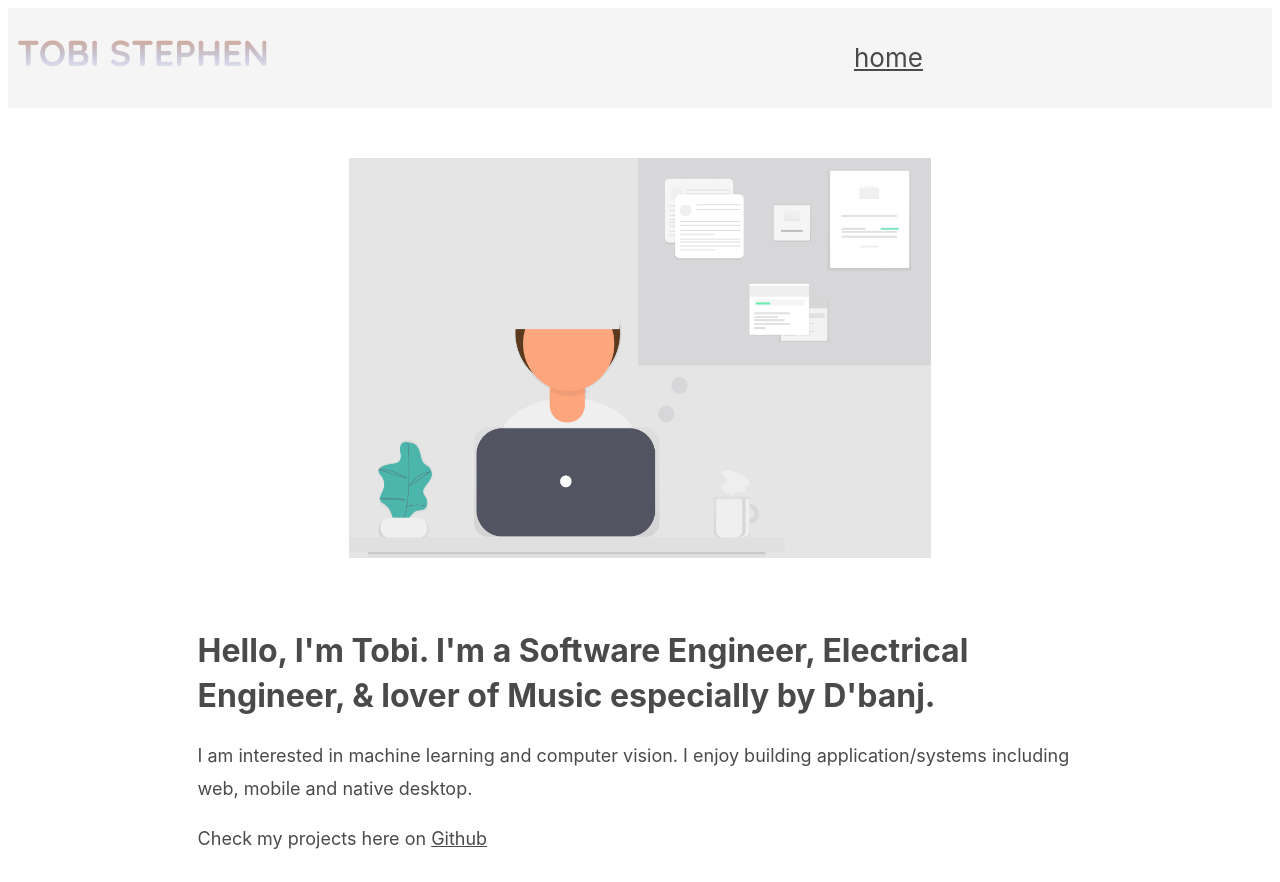
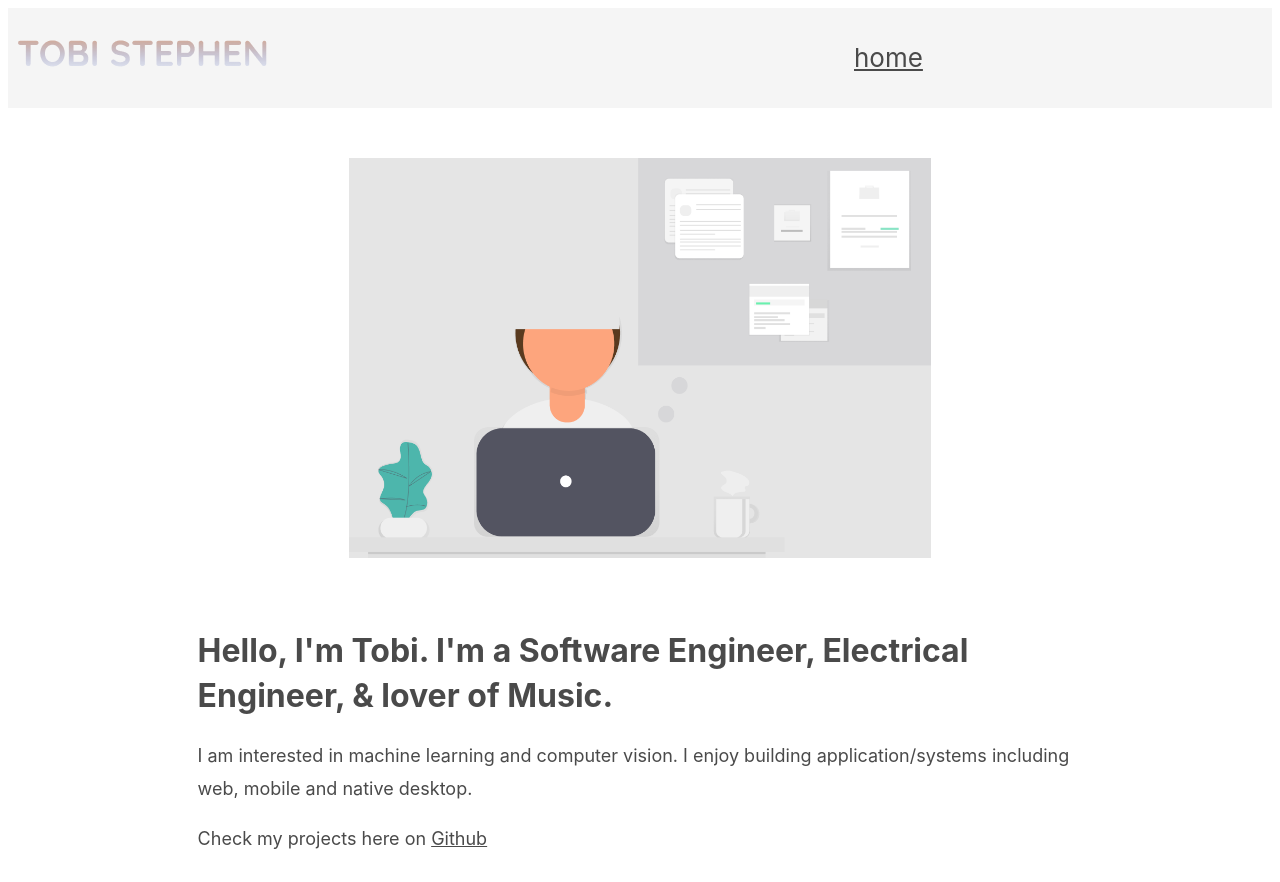
Before and after one commit to tobi-stephen/tobi-stephen.github.io, a React (Create React App) app: page / in a window 1280 px wide. Built offline with nearby package versions, Linux system fonts and the light colour scheme.

Commit message:
Updated home page

```diff
--- a/src/components/home/home.js
+++ b/src/components/home/home.js
@@ -12,7 +12,7 @@ class Home extends Component {
                     <img src={home} className="home-logo" alt="home-graphic"/>
                     <div className="desc">
                         <h1 className="header-desc">
-                            Hello, I'm Tobi. I'm a Software Engineer, Electrical Engineer, & lover of Music especially by D'banj.
+                            Hello, I'm Tobi. I'm a Software Engineer, Electrical Engineer, & lover of Music.
                         </h1>
                         <p className="brief-desc">
                             I am interested in machine learning and computer vision.
```
